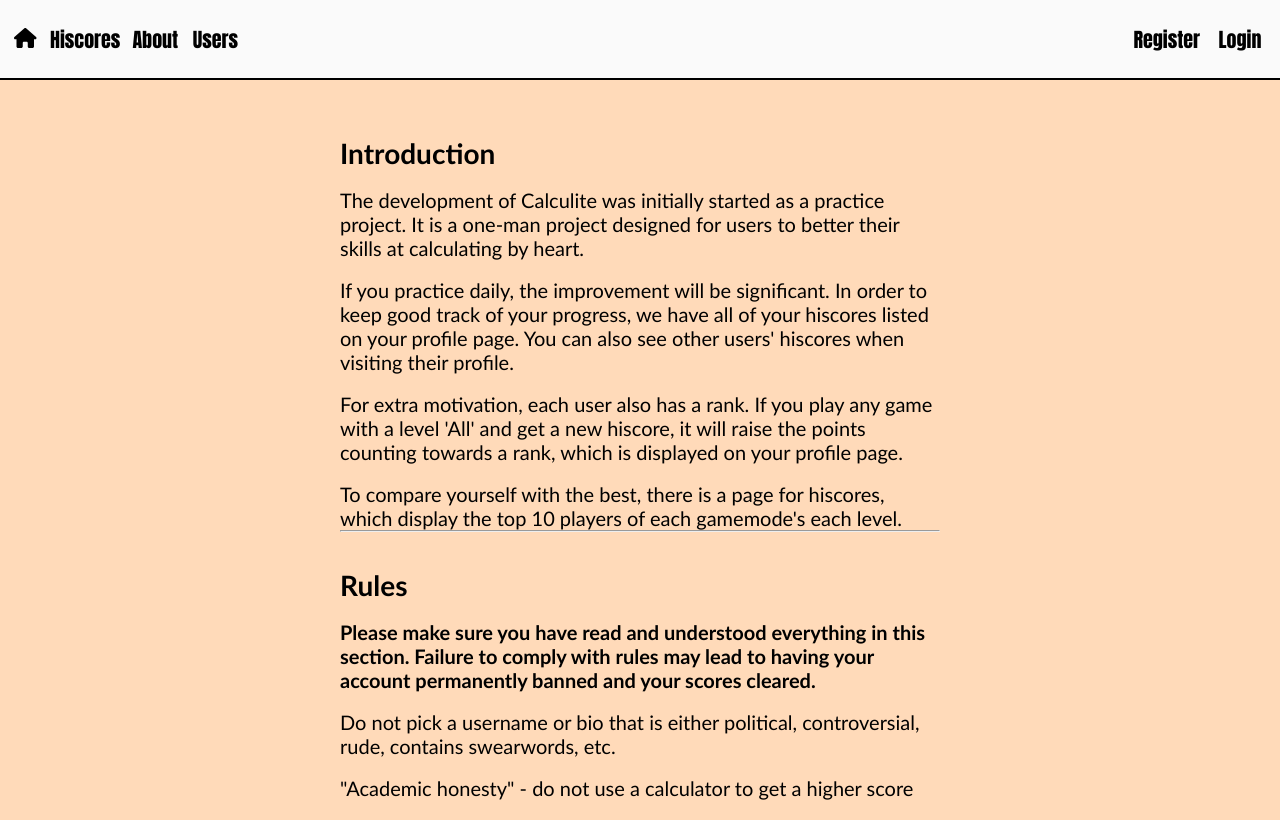
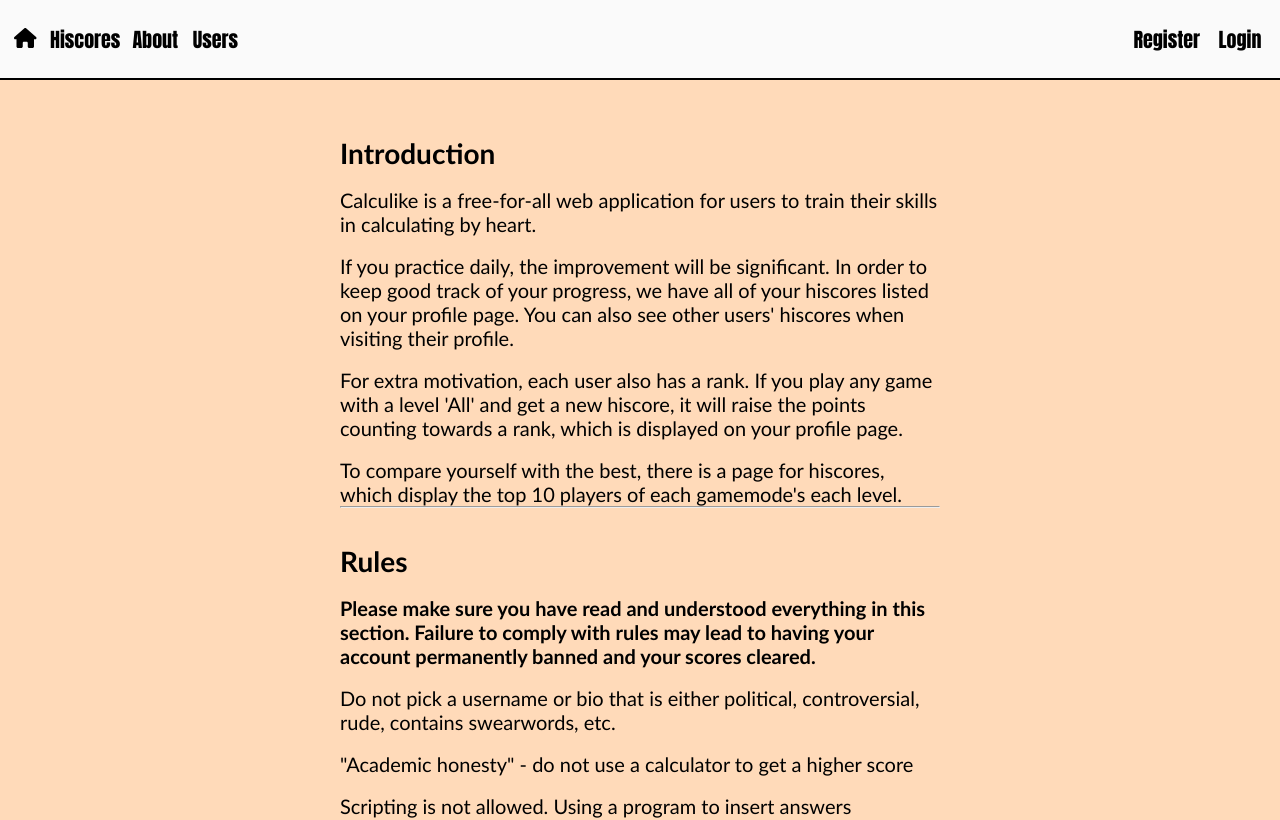
Before and after one commit to kaspqr/Calculike-React, a React (Create React App) app: page /about in a window 1280 px wide. Shown: the top 820 px of the page. Built offline with nearby package versions, Linux system fonts and the light colour scheme; no server answers.

Commit message:
spinner added, case insensiteive register and login

```diff
--- a/package.json
+++ b/package.json
@@ -1,6 +1,6 @@
 {
   "name": "calculike",
-  "version": "0.1.0",
+  "version": "1.0.0",
   "dependencies": {
     "@fortawesome/fontawesome-svg-core": "^6.3.0",
     "@fortawesome/free-solid-svg-icons": "^6.3.0",
--- a/src/pages/About.js
+++ b/src/pages/About.js
@@ -16,10 +16,8 @@
             <h3 id='aboutTopH3' className='aboutH3'>Introduction</h3>
             <br />
             <p className='aboutP'>
-                The development of Calculite was initially started as
-                a practice project.
-                It is a one-man project designed for users to better their
-                skills at calculating by heart.
+                Calculike is a free-for-all web application for users to
+                train their skills in calculating by heart.
             </p>
             <br />
             <p className='aboutP'>
--- a/src/pages/Home.js
+++ b/src/pages/Home.js
@@ -11,14 +11,6 @@
                     <p className="homeP">
                         Calculike deployed for public use.
                     </p>
-                    <h3 className="homeH3">April 2nd, 2023</h3>
-                    <p className="homeP">
-                        Users (search) page added.
-                    </p>
-                    <h3 className="homeH3">March 31st, 2023</h3>
-                    <p className="homeP">
-                        Ranks have been introduced to the game.
-                    </p>
                 </div>
             </div>
             </div>
--- a/src/pages/Login.js
+++ b/src/pages/Login.js
@@ -25,6 +25,7 @@
 
     const handleLogin = async (e) => {
         e.preventDefault();
+        setUser(user.toLowerCase())
         document.querySelector('#loginMatch').style.display = 'none';
         document.getElementById('banned').style.display = 'none';
 
--- a/src/pages/PersistLogin.js
+++ b/src/pages/PersistLogin.js
@@ -2,6 +2,7 @@
 import { useEffect, useState } from "react";
 import useRefreshToken from '../hooks/useRefreshToken';
 import useAuth from "../hooks/useAuth";
+import { RingLoader } from "react-spinners";
 
 const Persistlogin = () => {
     const refresh = useRefreshToken();
@@ -27,7 +28,7 @@
       }, [auth?.user, refresh]);
 
     if (loading) {
-        return <div>Loading...</div>
+        return <RingLoader />
     }
 
     return (
--- a/src/pages/Register.js
+++ b/src/pages/Register.js
@@ -29,6 +29,7 @@
 
     const handleRegister = async (e) => {
         e.preventDefault();
+        setUsername(user.toLowerCase())
         document.querySelector('#noPwdMatch').style.display = 'none';
         document.querySelector('#unTaken').style.display = 'none';
         document.getElementById('usernameCheck').style.display = 'none'
```
